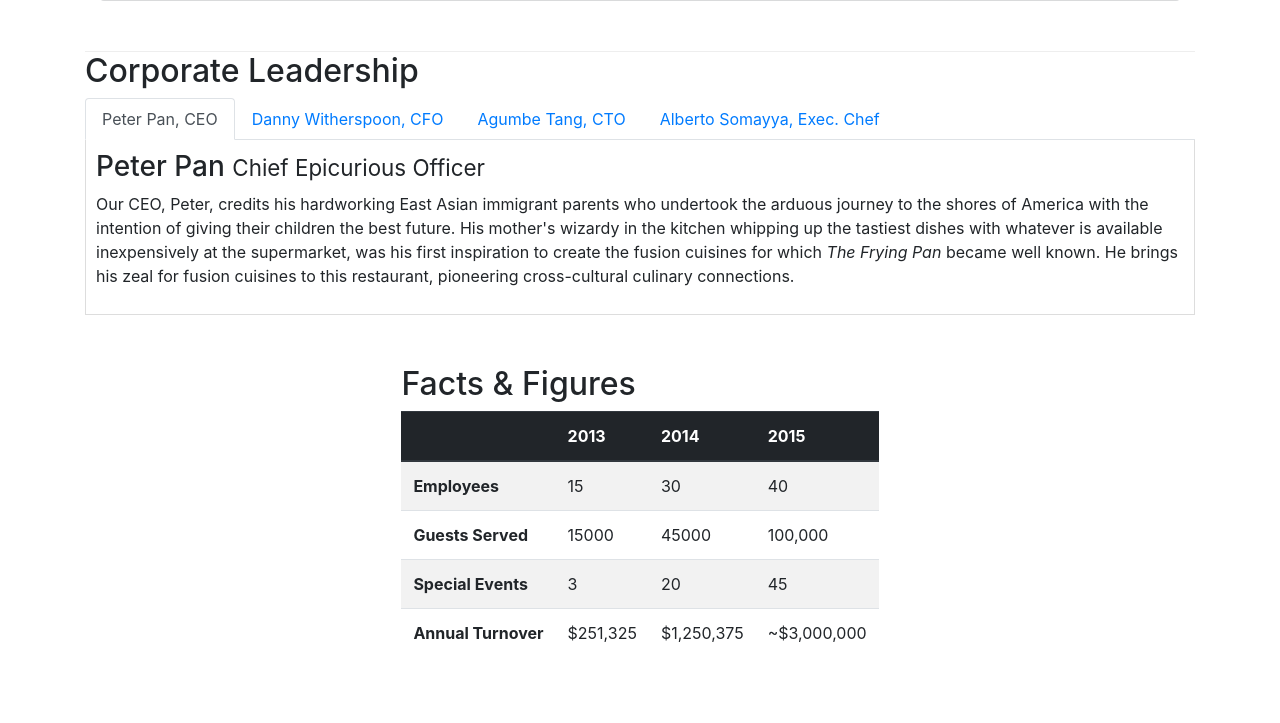
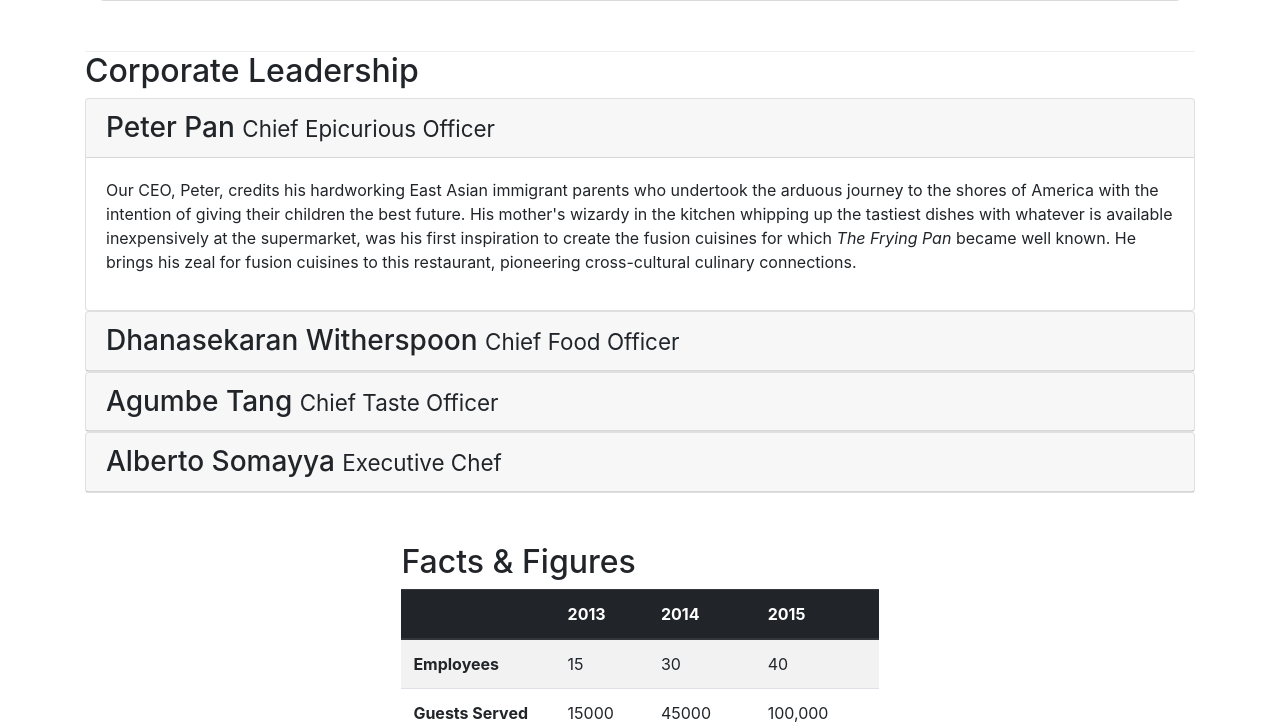
Before and after one commit to RoiSukenik/Bootstrap4-course, a website: page Bootstrap4/conFusion/aboutus.html in a window 1280 px wide. Shown: the part 920-1643 px from the top of the page. Drawn offline with nearby package versions, Linux system fonts and the light colour scheme.

Commit message:
Update aboutus.html
accordion implement

```diff
--- a/Bootstrap4/conFusion/aboutus.html
+++ b/Bootstrap4/conFusion/aboutus.html
@@ -103,41 +103,64 @@
         <div class="row">
             <div class="col-12">
                 <h2 class="d-block">Corporate Leadership</h2>
-                <ul class="nav nav-tabs">
-                    <li class="nav-item">
-                        <a class="nav-link active" href="#peter"
-                           role="tab" data-toggle="tab">Peter Pan, CEO</a>
-                    </li>
-                    <li class="nav-item">
-                        <a class="nav-link" href="#danny" role="tab"
-                           data-toggle="tab">Danny Witherspoon, CFO</a>
-                    </li>
-                    <li class="nav-item">
-                        <a class="nav-link" href="#agumbe"role="tab"
-                           data-toggle="tab">Agumbe Tang, CTO</a>
-                    </li>
-                    <li class="nav-item">
-                        <a class="nav-link" href="#alberto" role="tab"
-                           data-toggle="tab">Alberto Somayya, Exec. Chef</a>
-                    </li>
-                </ul>
-                <div class="tab-content">
-                    <div role="tabpanel" class="tab-pane fade show active" id="peter">
-                        <h3 class="d-block">Peter Pan <small>Chief Epicurious Officer</small></h3>
-                        <p class="d-none d-sm-block">Our CEO, Peter, credits his hardworking East Asian immigrant parents who undertook the arduous journey to the shores of America with the intention of giving their children the best future. His mother's wizardy in the kitchen whipping up the tastiest dishes with whatever is available inexpensively at the supermarket, was his first inspiration to create the fusion cuisines for which <em>The Frying Pan</em> became well known. He brings his zeal for fusion cuisines to this restaurant, pioneering cross-cultural culinary connections.</p>
+
+                <div id="accordion">
+                    <div class="card">
+                        <div class="card-header" role="tab" id="peterhead">
+                            <h3 class="mb-0">
+                                <a data-toggle="collapse" data-target="#peter">
+                                    Peter Pan <small>Chief Epicurious Officer</small>
+                                </a>
+                            </h3>
+                        </div>
+                        <div class="collapse show" id="peter" data-parent="#accordion">
+                            <div class="card-body">
+                                <p class="d-none d-sm-block">Our CEO, Peter, credits his hardworking East Asian immigrant parents who undertook the arduous journey to the shores of America with the intention of giving their children the best future. His mother's wizardy in the kitchen whipping up the tastiest dishes with whatever is available inexpensively at the supermarket, was his first inspiration to create the fusion cuisines for which <em>The Frying Pan</em> became well known. He brings his zeal for fusion cuisines to this restaurant, pioneering cross-cultural culinary connections.</p>
+                            </div>
+                        </div>
                     </div>
-                    <div role="tabpanel" class="tab-pane fade " id="danny">
-                        <h3 class="d-block">Dhanasekaran Witherspoon <small>Chief Food Officer</small></h3>
-                        <p class="d-none d-sm-block">Our CFO, Danny, as he is affectionately referred to by his colleagues, comes from a long established family tradition in farming and produce. His experiences growing up on a farm in the Australian outback gave him great appreciation for varieties of food sources. As he puts it in his own words, <em>Everything that runs, wins, and everything that stays, pays!</em></p>
+                    <div class="card">
+                        <div class="card-header" role="tab" id="dannyhead">
+                            <h3 class="mb-0">
+                                <a class="collapsed" data-toggle="collapse" data-target="#danny">
+                                    Dhanasekaran Witherspoon <small>Chief Food Officer</small>
+                                </a>
+                            </h3>
+                        </div>
+                        <div class="collapse" id="danny" data-parent="#accordion">
+                            <div class="card-body">
+                                <p class="d-none d-sm-block">Our CFO, Danny, as he is affectionately referred to by his colleagues, comes from a long established family tradition in farming and produce. His experiences growing up on a farm in the Australian outback gave him great appreciation for varieties of food sources. As he puts it in his own words, <em>Everything that runs, wins, and everything that stays, pays!</em></em></p>
+                            </div>
+                        </div>
                     </div>
-                    <div role="tabpanel" class="tab-pane fade " id="agumbe">
-                        <h3 class="d-block">Agumbe Tang <small>Chief Taste Officer</small></h3>
-                        <p class="d-none d-sm-block">Blessed with the most discerning gustatory sense, Agumbe, our CTO, personally ensures that every dish that we serve meets his exacting tastes. Our chefs dread the tongue lashing that ensues if their dish does not meet his exacting standards. He lives by his motto, <em>You click only if you survive my lick.</em></p>
+                    <div class="card">
+                        <div class="card-header" role="tab" id="agumbehead">
+                            <h3 class="mb-0">
+                                <a class="collapsed" data-toggle="collapse" data-target="#agumbe">
+                                    Agumbe Tang <small>Chief Taste Officer</small>
+                                </a>
+                            </h3>
+                        </div>
+                        <div class="collapse" id="agumbe" data-parent="#accordion">
+                            <div class="card-body">
+                                <p class="d-none d-sm-block">Blessed with the most discerning gustatory sense, Agumbe, our CTO, personally ensures that every dish that we serve meets his exacting tastes. Our chefs dread the tongue lashing that ensues if their dish does not meet his exacting standards. He lives by his motto, <em>You click only if you survive my lick.</em></p>
+                            </div>
+                        </div>
                     </div>
-                    <div role="tabpanel" class="tab-pane fade " id="alberto">
-                        <h3 class="d-block">Alberto Somayya <small>Executive Chef</small></h3>
-                        <p class="d-none d-sm-block">Award winning three-star Michelin chef with wide International experience having worked closely with whos-who in the culinary world, he specializes in creating mouthwatering Indo-Italian fusion experiences. He says, <em>Put together the cuisines from the two craziest cultures, and you get a winning hit! Amma Mia!</em></p>
-                </div>
+                    <div class="card">
+                        <div class="card-header" role="tab" id="albertohead">
+                            <h3 class="mb-0">
+                                <a class="collapsed" data-toggle="collapse" data-target="#alberto">
+                                    Alberto Somayya <small>Executive Chef</small>
+                                </a>
+                            </h3>
+                        </div>
+                        <div class="collapse" id="alberto" data-parent="#accordion">
+                            <div class="card-body">
+                                <p class="d-none d-sm-block">Award winning three-star Michelin chef with wide International experience having worked closely with whos-who in the culinary world, he specializes in creating mouthwatering Indo-Italian fusion experiences. He says, <em>Put together the cuisines from the two craziest cultures, and you get a winning hit! Amma Mia!</em></p>
+                            </div>
+                        </div>
+                    </div>
             </div>
        </div>
         <div class="row row-content">
```
